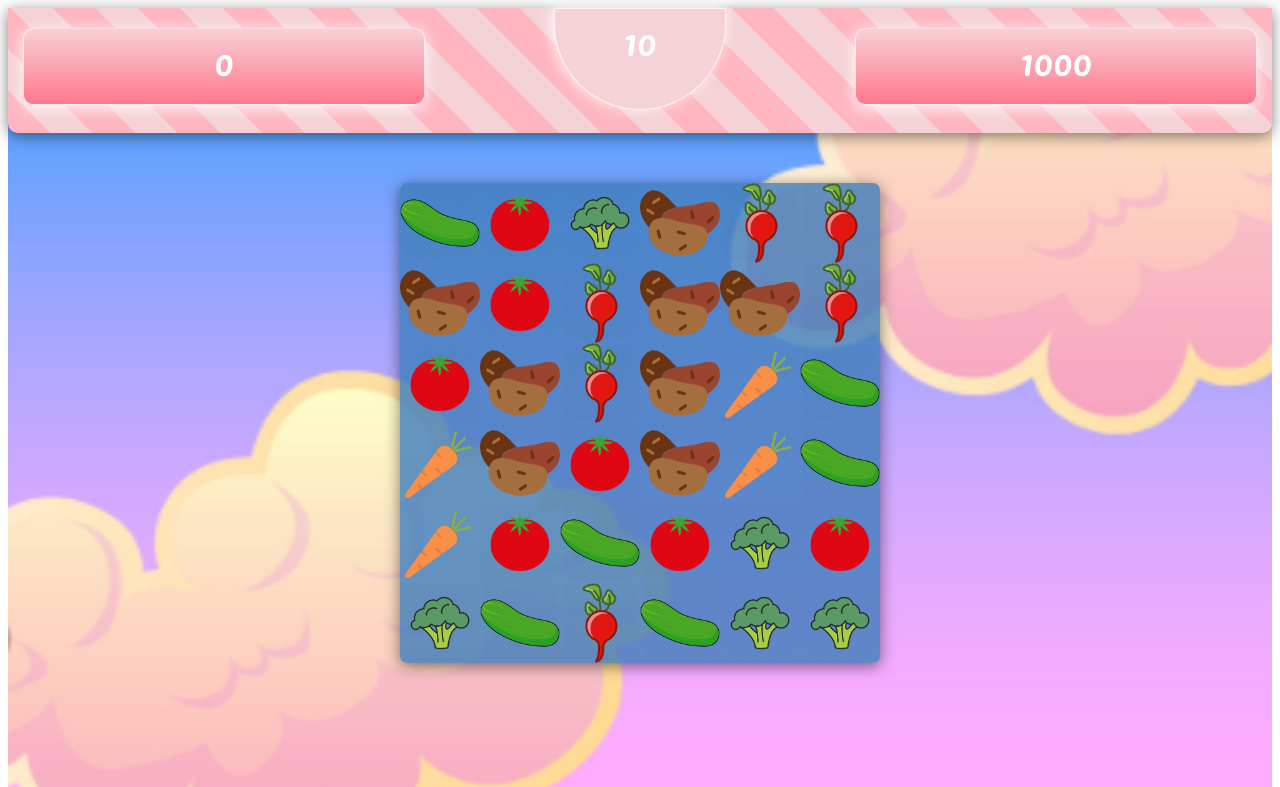
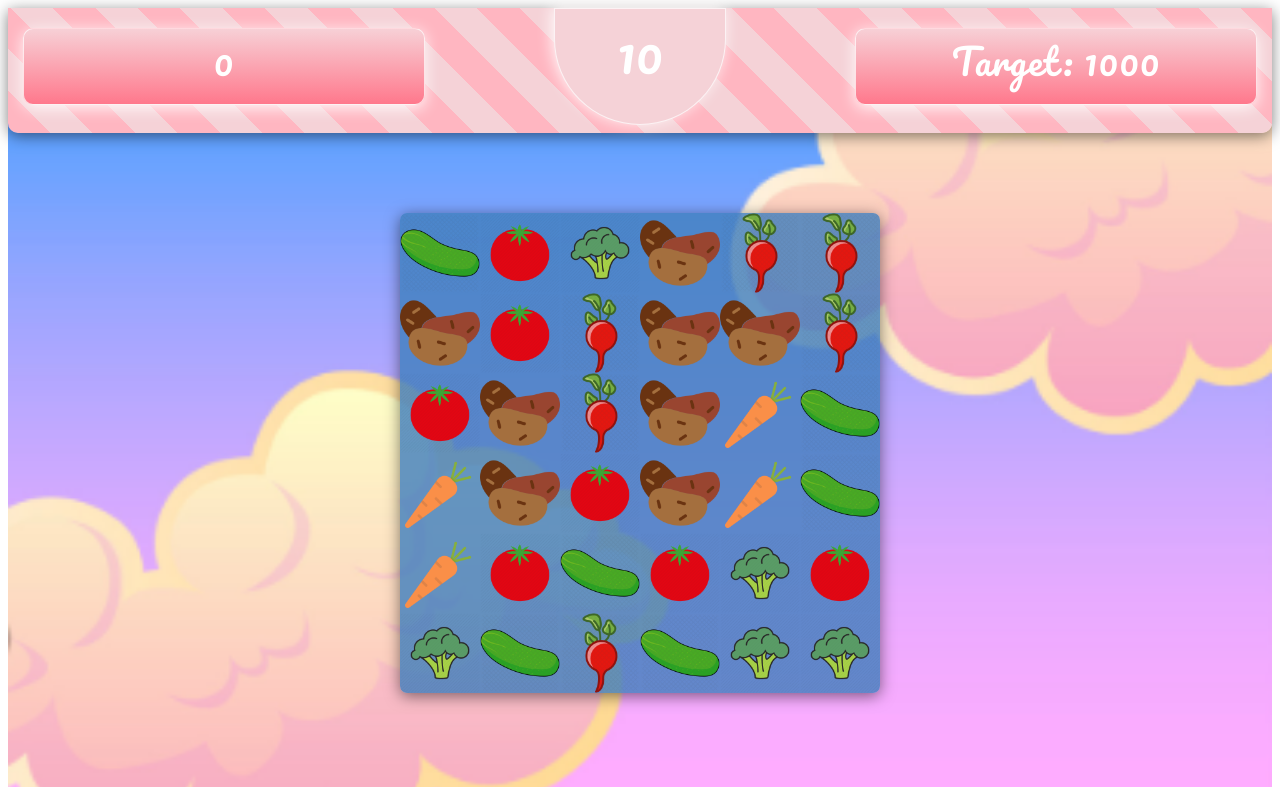
Before and after one commit to JackieLiPera/CarrotCrush, a website built with webpack: page index.html in a window 1280 px wide. Shown: the top 787 px of the page. Built offline with nearby package versions, Linux system fonts and the light colour scheme.

Commit message:
Text added to score bar

```diff
--- a/css/game.css
+++ b/css/game.css
@@ -12,7 +12,7 @@
   height: 125px;
   border-bottom-left-radius: 10px;
   border-bottom-right-radius: 10px;
-  margin-bottom: 50px;
+  margin-bottom: 80px;
   display: flex;
   flex-direction: row;
   justify-content: space-between;
@@ -35,10 +35,11 @@
   margin-top: 20px;
   font-family: 'Pacifico', cursive;
   font-size: 36px;
+  letter-spacing: 1px;
 }
 
 .moves-left {
-  height: 100px;
+  height: 115px;
   width: 170px;
   background: white;
   text-align: center;
@@ -49,6 +50,5 @@
   border: 1px solid #ffffffb8;
   background: #F5D2D7;
   font-family: 'Pacifico', cursive;
-  font-size: 36px;
-
+  font-size: 50px;
 }
--- a/lib/game.js
+++ b/lib/game.js
@@ -17,8 +17,8 @@ class Game {
 
     $("#canvas").on('click', this.handleMove);
     $(".player-score").text(this.score);
-    $(".target-score").text(this.objectiveScore);
-    $(".moves-left").text(this.movesLeft);
+    $(".target-score").text(`Target: ${this.objectiveScore}`);
+    $(".moves-left").text(`${this.movesLeft}`);
   }
 
   play() {
@@ -76,7 +76,6 @@ class Game {
     }
   }
 
-
   winner() {
     console.log('You won');
   }
```
Also changed, not shown: dist/bundle.js, 1 other file.
